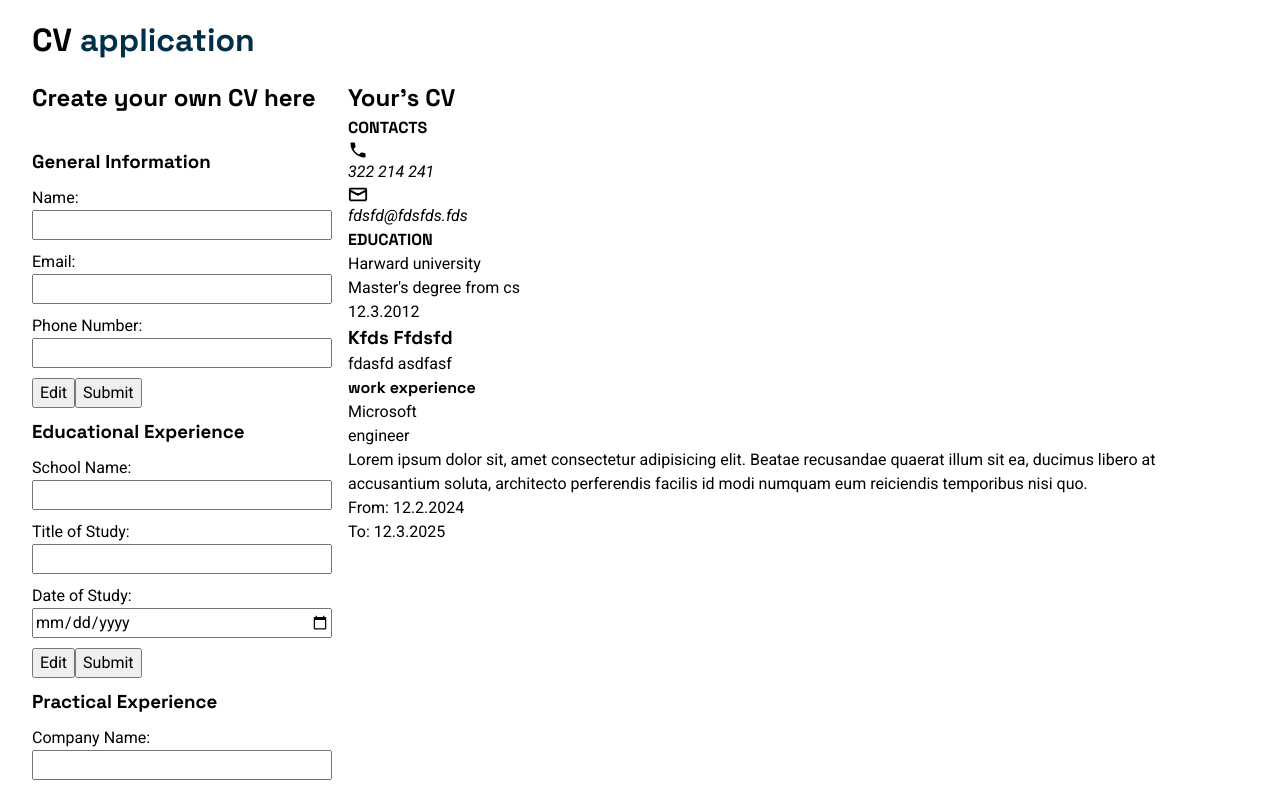
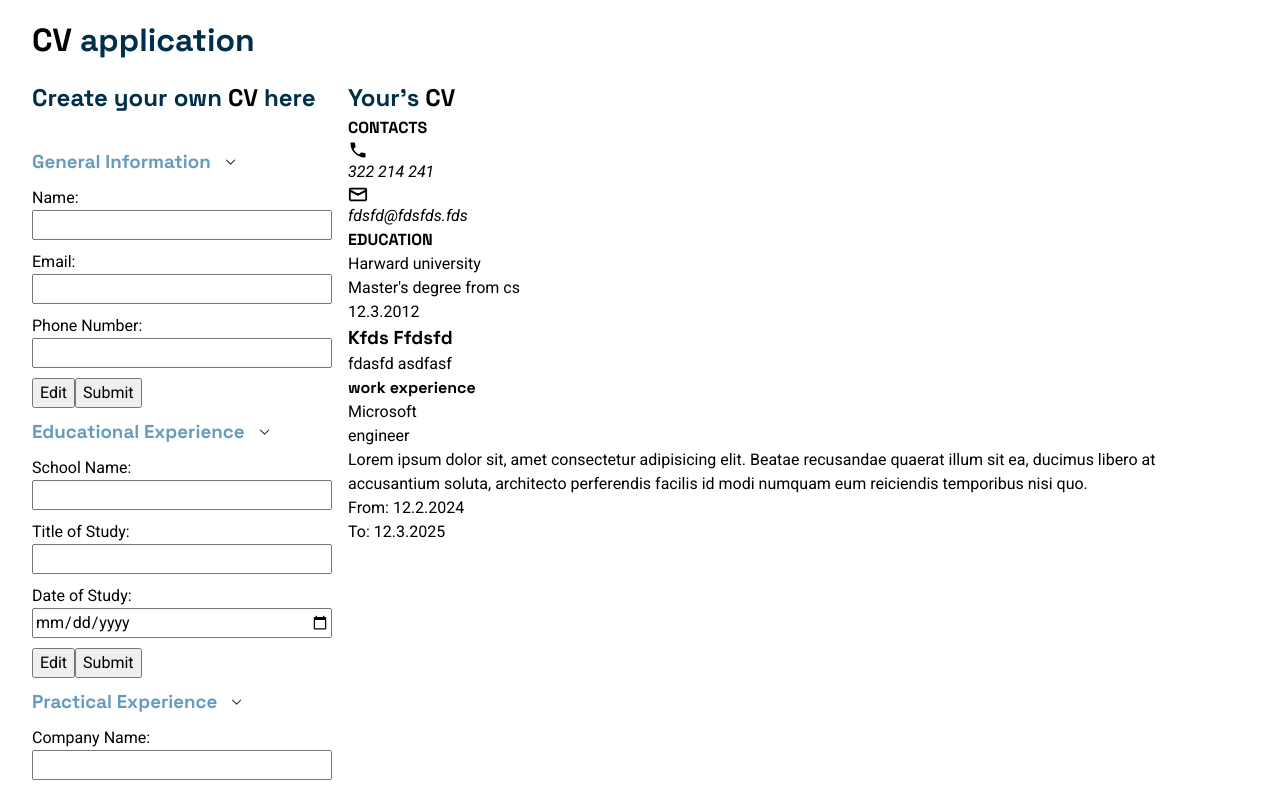
Before and after one commit to codingbyday3/cv-application, a React (Vite) app: page / in a window 1280 px wide. Shown: the top 793 px of the page. Built offline with nearby package versions, Linux system fonts and the light colour scheme.

Commit message:
Style: aside headings

```diff
--- a/src/components/app.jsx
+++ b/src/components/app.jsx
@@ -5,7 +5,13 @@ import "../styles/app.css"
 function CreateInputFields({input}){
     return(
         <section>
-            <h3>{input.sectionName}</h3>
+            <div className="burger-menu">
+                <h3>{input.sectionName}</h3>
+                <svg xmlns="http://www.w3.org/2000/svg" viewBox="0 0 24 24">
+                    <title>chevron-down</title>
+                <path d="M5.84,9.59L11.5,15.25L17.16,9.59L16.45,8.89L11.5,13.84L6.55,8.89L5.84,9.59Z" /></svg>
+
+            </div>
             {input.inputsLabels.map((label, index)=>{
                 return(
                     <div className="input-container" key={input.inputId[index]}>
@@ -33,7 +39,7 @@ export default function App(){
             </header>
             <main>
                 <aside>
-                    <h2>Create your own CV here</h2>
+                    <h2>Create your own <span>CV</span> here</h2>
                     <form action="">
                         {inputsIformations.map(info=>
                             <CreateInputFields key={info.id} input={info} />
@@ -41,7 +47,7 @@ export default function App(){
                     </form>
                 </aside>
                 <section>
-                    <h2>Your's CV</h2>
+                    <h2>Your's <span>CV</span></h2>
                     <CreateCv />
                 </section>
             </main>
--- a/src/styles/app.css
+++ b/src/styles/app.css
@@ -53,6 +53,15 @@ h1, h2, h3, h4, h5, h6 {
   text-wrap: balance;
   font-family: var(--ff-space-grotesk);
 }
+
+h2{
+  color: var(--blue-dark);
+}
+
+h2 span{
+  color: black;
+}
+
 #root, #__next {
   isolation: isolate;
 }
@@ -82,6 +91,11 @@ aside{
   gap: 2rem;
 }
 
+aside h3{
+  color: var(--blue-light);
+}
+
+
 aside section{
   display: flex;
   flex-direction: column;
@@ -93,3 +107,9 @@ aside section{
   display: flex;
   flex-direction: column;
 }
+
+.burger-menu{
+  display: flex;
+  align-items: center;
+  gap: 10px;
+}
```
